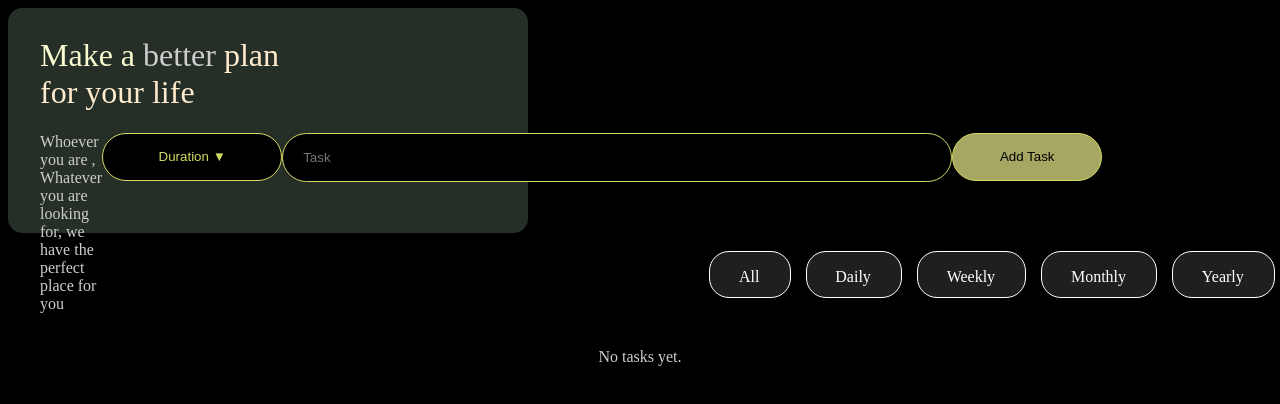
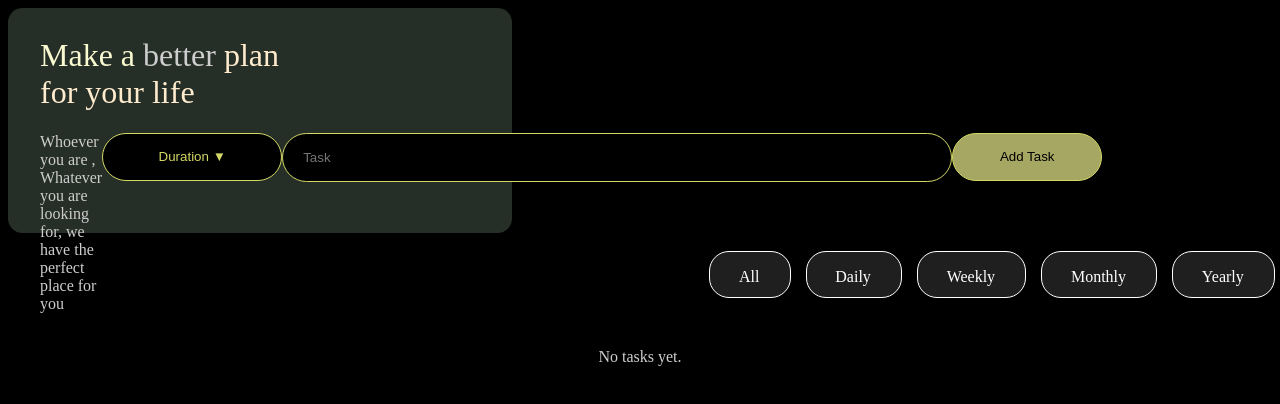
Before and after one commit to hyacinthe3/todo_list, a React (Vite) app: page / in a window 1280 px wide. Shown: the top 404 px of the page. Built offline with nearby package versions, Linux system fonts and the light colour scheme.

Commit message:
Update list.css

```diff
--- a/src/styles/list.css
+++ b/src/styles/list.css
@@ -8,7 +8,7 @@ body{
     border-radius: 0.9rem;
     padding: 0.5rem;
     padding-left: 2rem;
-    Width: 30rem;
+    Width: 29rem;
     Height: 209px;
 }
 h1{
```
